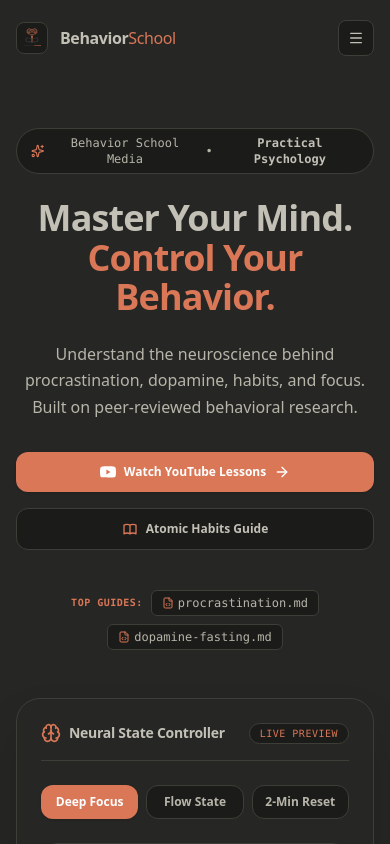
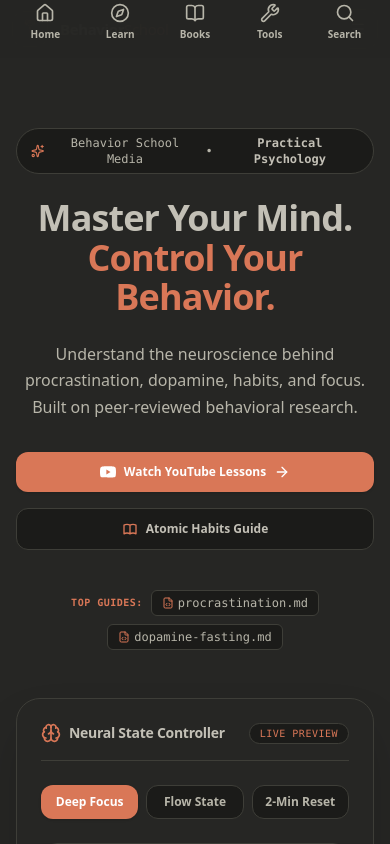
Before and after one commit to sh20raj-backup/behavior-school-behavior-school.github.io, a Next.js app: page / in a window 390 px wide. Shown: the top 844 px of the page. Built offline with nearby package versions, Linux system fonts and the light colour scheme.

Commit message:
refactor(ui): add mobile app navigation shell

```diff
--- a/app/components/Navbar.tsx
+++ b/app/components/Navbar.tsx
@@ -2,7 +2,7 @@
 
 import React, { useState, useEffect } from "react";
 import Link from "next/link";
-import { Menu, X } from "lucide-react";
+import { BookOpen, Compass, Home, Menu, Search, Wrench, X } from "lucide-react";
 import { YoutubeIcon } from "./Icons";
 
 export default function Navbar() {
@@ -28,17 +28,17 @@
 
   return (
     <header className={
-      "fixed top-0 left-0 right-0 z-50 transition-all duration-200 " +
+      "fixed inset-x-0 top-0 z-50 h-[var(--app-header-height)] transition-all duration-200 " +
       (scrolled
-        ? "bg-[var(--background)]/90 backdrop-blur-md border-b border-[var(--border)] py-3"
-        : "bg-transparent py-5")
+        ? "bg-[var(--background)]/95 backdrop-blur-xl border-b border-[var(--border)]"
+        : "bg-[var(--background)]/80 backdrop-blur-lg")
     }>
-      <div className="max-w-6xl mx-auto px-4 sm:px-6 lg:px-8 flex items-center justify-between">
+      <div className="mx-auto flex h-full max-w-6xl items-center justify-between px-3 sm:px-6 lg:px-8">
         <Link href="/" className="flex items-center gap-3 group">
-          <div className="w-8 h-8 rounded-lg bg-[var(--muted)] border border-[var(--border)] p-1 flex items-center justify-center">
+          <div className="flex h-9 w-9 items-center justify-center rounded-xl border border-[var(--border)] bg-[var(--muted)] p-1.5 shadow-sm">
             <img src="/logo.svg" alt="Behavior School Logo" className="w-full h-full object-contain" />
           </div>
-          <span className="font-bold text-base tracking-tight text-[var(--foreground)]">
+          <span className="font-extrabold text-[15px] tracking-tight text-[var(--foreground)]">
             Behavior<span className="text-[var(--primary)] font-normal">School</span>
           </span>
         </Link>
@@ -65,14 +65,42 @@
           aria-label={open ? "Close navigation" : "Open navigation"}
           aria-expanded={open}
           onClick={() => setOpen((value) => !value)}
-          className="lg:hidden w-9 h-9 rounded-lg border border-[var(--border)] bg-[var(--muted)] flex items-center justify-center text-[var(--foreground)]"
+          className="lg:hidden flex h-10 w-10 items-center justify-center rounded-xl border border-[var(--border)] bg-[var(--muted)] text-[var(--foreground)] shadow-sm"
         >
           {open ? <X className="w-4 h-4" /> : <Menu className="w-4 h-4" />}
         </button>
       </div>
 
+      <nav
+        aria-label="Mobile primary navigation"
+        className="fixed inset-x-0 bottom-0 z-50 border-t border-[var(--border)] bg-[var(--background)]/96 px-2 pb-[env(safe-area-inset-bottom)] backdrop-blur-xl lg:hidden"
+      >
+        <div className="mx-auto grid h-[var(--app-bottom-nav-height)] max-w-md grid-cols-5 items-center">
+          <Link href="/" onClick={() => setOpen(false)} className="flex min-h-11 flex-col items-center justify-center gap-1 rounded-xl text-[10px] font-semibold text-[var(--muted-foreground)] active:bg-[var(--muted)]">
+            <Home className="h-5 w-5" />
+            <span>Home</span>
+          </Link>
+          <Link href="/resources" onClick={() => setOpen(false)} className="flex min-h-11 flex-col items-center justify-center gap-1 rounded-xl text-[10px] font-semibold text-[var(--muted-foreground)] active:bg-[var(--muted)]">
+            <Compass className="h-5 w-5" />
+            <span>Learn</span>
+          </Link>
+          <Link href="/books" onClick={() => setOpen(false)} className="flex min-h-11 flex-col items-center justify-center gap-1 rounded-xl text-[10px] font-semibold text-[var(--muted-foreground)] active:bg-[var(--muted)]">
+            <BookOpen className="h-5 w-5" />
+            <span>Books</span>
+          </Link>
+          <Link href="/tools" onClick={() => setOpen(false)} className="flex min-h-11 flex-col items-center justify-center gap-1 rounded-xl text-[10px] font-semibold text-[var(--muted-foreground)] active:bg-[var(--muted)]">
+            <Wrench className="h-5 w-5" />
+            <span>Tools</span>
+          </Link>
+          <Link href="/books" onClick={() => setOpen(false)} className="flex min-h-11 flex-col items-center justify-center gap-1 rounded-xl text-[10px] font-semibold text-[var(--muted-foreground)] active:bg-[var(--muted)]">
+            <Search className="h-5 w-5" />
+            <span>Search</span>
+          </Link>
+        </div>
+      </nav>
+
       {open && (
-        <div className="lg:hidden border-t border-[var(--border)] bg-[var(--background)]/95 backdrop-blur-md">
+        <div className="absolute left-0 right-0 top-[var(--app-header-height)] lg:hidden border-t border-[var(--border)] bg-[var(--background)]/98 backdrop-blur-xl shadow-xl">
           <nav className="max-w-6xl mx-auto px-4 sm:px-6 py-4 grid gap-1 text-sm">
             {links.map(([href, label]) => (
               <Link
```
